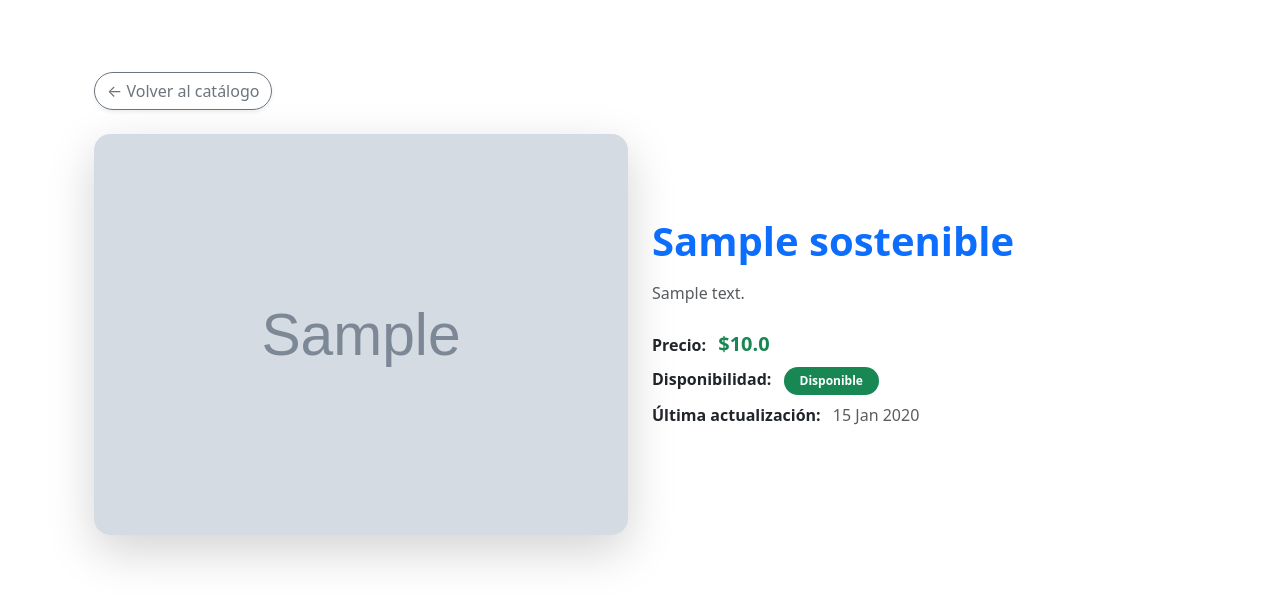
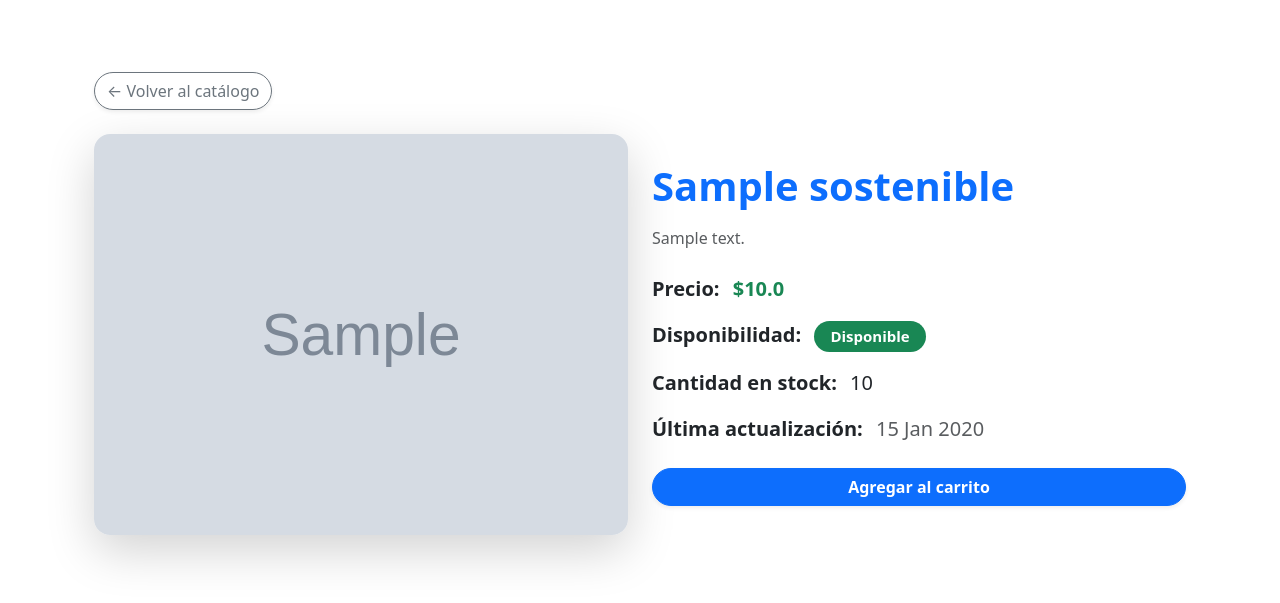
Before and after one commit to PeytonDenisse/moda_app, a Django app: page /producto/1/ in a window 1280 px wide. Shown: the part 56-659 px from the top of the page. Run offline with Django 5.2, Linux system fonts and the light colour scheme; tables that the repository leaves empty hold one stand-in row (values such as "Sample post"); grey boxes marked "Sample" are stand-in pictures.

Commit message:
Cambios de disponibilidad en detalle producto

```diff
--- a/moda_app/presentation/templates/public/detalle_producto.html
+++ b/moda_app/presentation/templates/public/detalle_producto.html
@@ -4,12 +4,13 @@
 
 {% block content %}
 <div class="container py-5">
+    <!-- Botón para volver -->
     <a href="{% url 'catalogo_home' %}" class="btn btn-outline-secondary rounded-pill mb-4 shadow-sm">
         ← Volver al catálogo
     </a>
 
     <div class="row align-items-center">
-        <!-- IMAGEN DEL PRODUCTO -->
+        <!-- Imagen del producto -->
         <div class="col-md-6 mb-4 mb-md-0">
             {% if producto.image %}
                 <img src="{{ producto.image }}" alt="{{ producto.name }}"
@@ -23,29 +24,44 @@
             {% endif %}
         </div>
 
-        <!-- DETALLES DEL PRODUCTO -->
+        <!-- Detalles del producto -->
         <div class="col-md-6">
             <h1 class="fw-bold mb-3 text-primary">{{ producto.name }}</h1>
             <p class="text-muted mb-4">{{ producto.description }}</p>
 
-            <ul class="list-unstyled mb-4">
-                <li class="mb-2">
+            <ul class="list-unstyled mb-4 fs-5">
+                <li class="mb-3">
                     <strong class="me-2">Precio:</strong>
-                    <span class="fs-5 text-success fw-semibold">${{ producto.price }}</span>
+                    <span class="text-success fw-semibold">${{ producto.price }}</span>
                 </li>
-                <li class="mb-2">
+                <li class="mb-3">
                     <strong class="me-2">Disponibilidad:</strong>
-                    {% if producto.disponibilidad %}
+                    {% if producto.cantidad > 0 %}
                         <span class="badge bg-success rounded-pill px-3 py-2">Disponible</span>
                     {% else %}
                         <span class="badge bg-danger rounded-pill px-3 py-2">No disponible</span>
                     {% endif %}
                 </li>
-                <li class="mb-2">
+                <li class="mb-3">
+                    <strong class="me-2">Cantidad en stock:</strong>
+                    <span class="text-dark">{{ producto.cantidad }}</span>
+                </li>
+                <li class="mb-3">
                     <strong class="me-2">Última actualización:</strong>
                     <span class="text-muted">{{ producto.last_updated|date:"d M Y" }}</span>
                 </li>
             </ul>
+
+            <!-- Botón simulado de acción -->
+            {% if producto.cantidad > 0 %}
+                <button class="btn btn-primary w-100 rounded-pill fw-semibold shadow-sm">
+                    Agregar al carrito
+                </button>
+            {% else %}
+                <button class="btn btn-secondary w-100 rounded-pill fw-semibold shadow-sm" disabled>
+                    No disponible
+                </button>
+            {% endif %}
         </div>
     </div>
 </div>
--- a/moda_app/presentation/views/public_view.py
+++ b/moda_app/presentation/views/public_view.py
@@ -55,10 +55,17 @@ def filtrar_por_categoria(request, id):
 """
 
 def detalle_producto(request, id):
-
     producto = producto_service.get_by_id(id)
     if not producto:
         return render(request, 'public/no_encontrado.html', status=404)
+
+    # Obtener todos los inventarios
+    inventarios = inventario_service.get_all()
+
+    # Buscar cantidad del producto actual
+    inventario = next((inv for inv in inventarios if inv.product_id == producto.id), None)
+    producto.cantidad = inventario.quantity if inventario else 0
+
     return render(request, 'public/detalle_producto.html', {
         'producto': producto
     })
```
